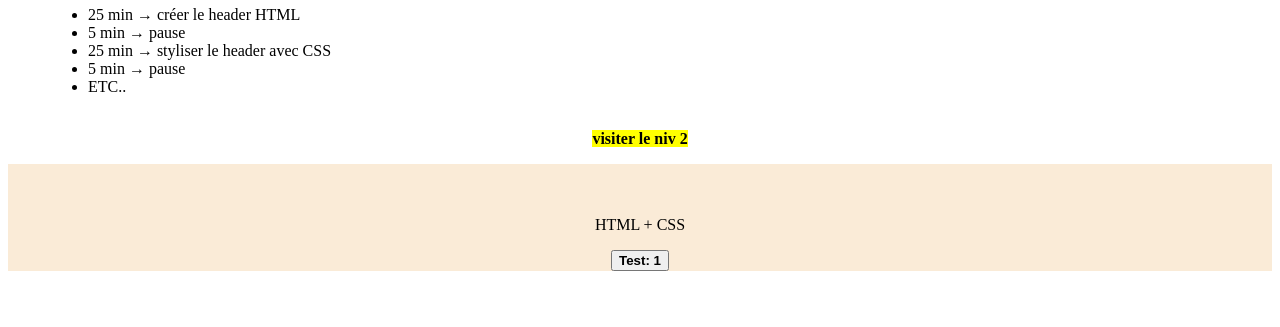
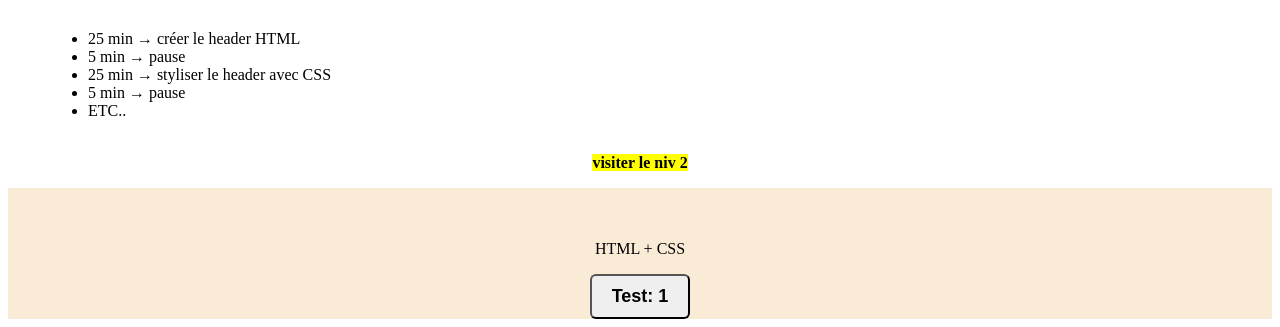
Before and after one commit to yellyprod72-maker/portfolio.github.io, a plain HTML site: page index.html in a window 1280 px wide. Shown: the part 1182-1509 px from the top of the page. Before the commit the page ends 1461 px from the top, so only its background shows below. Drawn offline with Linux system fonts and the light colour scheme.

Commit message:
Version finale avec bouton niveau 2

```diff
--- a/index.html
+++ b/index.html
@@ -3,9 +3,9 @@
 <html lang="fr">
 <head>
     <meta charset="UTF-8">
-    <meta name="viewport" content="width=divice-widht,initial-scale=1.0">
+    <meta name="viewport" content="width=divice-width,initial-scale=1.0">
     <title>Portfolio simple</title>
-    <link rel="stlesheet" href="styles.css">
+    <link rel="stylesheet" href="styles.css">
     <!--Créé une icone pour le site-->
     <script src="https://kit.fontawesome.com/74532615bd.js" crossorigin="anonymous"></script>
     <link rel="icon" type="image/png" href="ghost-solid-full.png" style= color:aquamarine;>
@@ -71,7 +71,7 @@ C’est une technique de gestion du temps créée par Francesco Cirillo.<br>
 <footer style="background-color: antiquewhite;" align="center">
     <br><br>
     <p align="center">HTML + CSS</p>
-    <a href="#Accueil"><button><strong>Test: 1</strong></button></a>
+    <a href="https://yellyprod72-maker.github.io/PROJET2/"><button><strong>Test: 1</strong></button></a>
 </footer>
 </section>
 </body>
--- a/styles.css
+++ b/styles.css
@@ -0,0 +1,6 @@
+button {
+  padding: 10px 20px;
+  font-size: 18px;
+  cursor: pointer;
+  border-radius: 6px;
+}
```
